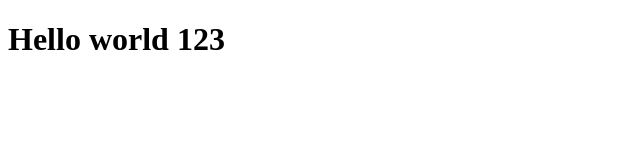
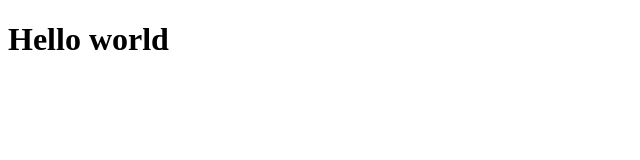
Before and after one commit to widyaaa123/latihan1_revou, a plain HTML site: page latihan1/index.html in a window 1280 px wide. Shown: the full height of the page, 0-640 px from the left. Drawn offline with Linux system fonts and the light colour scheme.

Commit message:
first commit

```diff
--- a/latihan1/index.html
+++ b/latihan1/index.html
@@ -4,6 +4,6 @@
         <title>Website ku</title>
     </head>
     <body>
-        <h1>Hello world 123</h1>
+        <h1>Hello world</h1>
     </body>
 </html>
```
